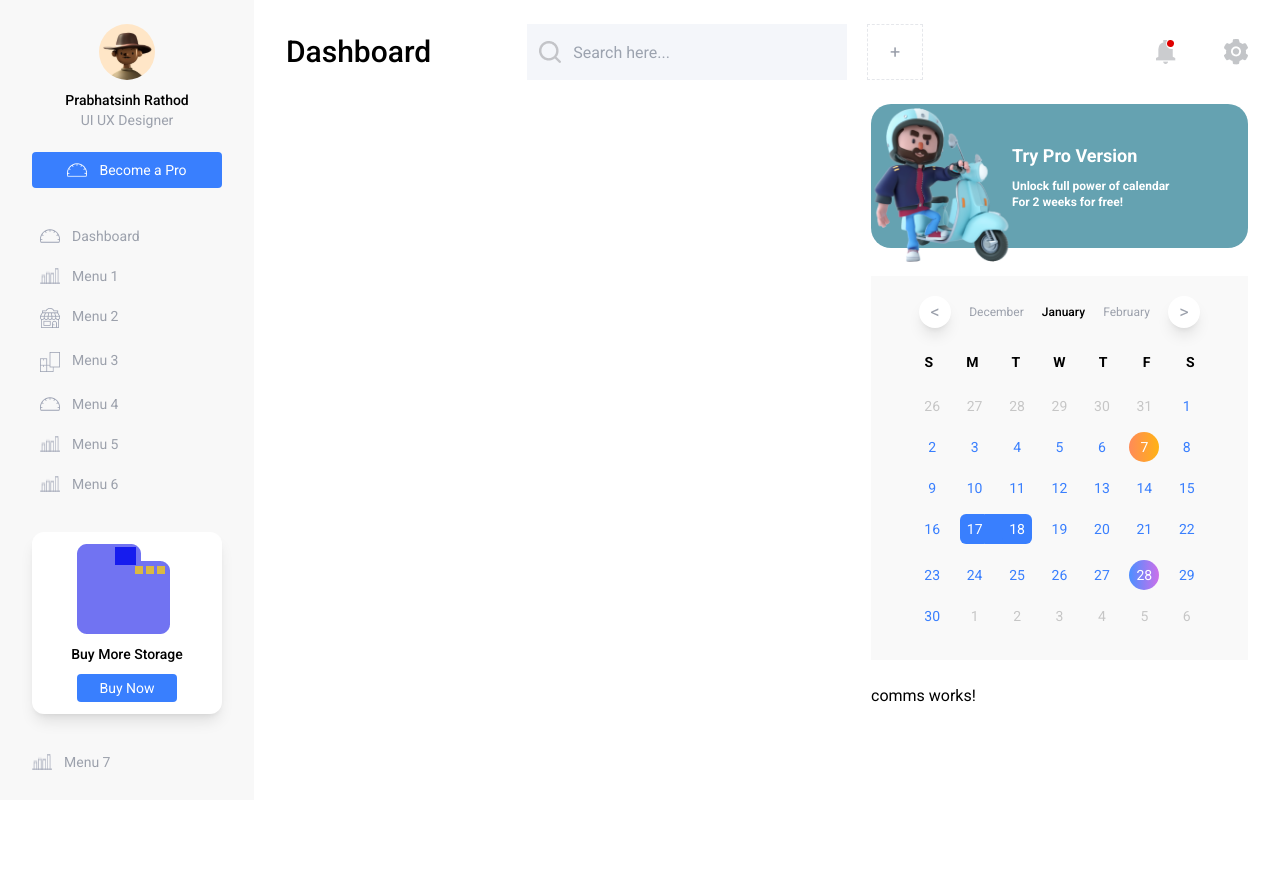
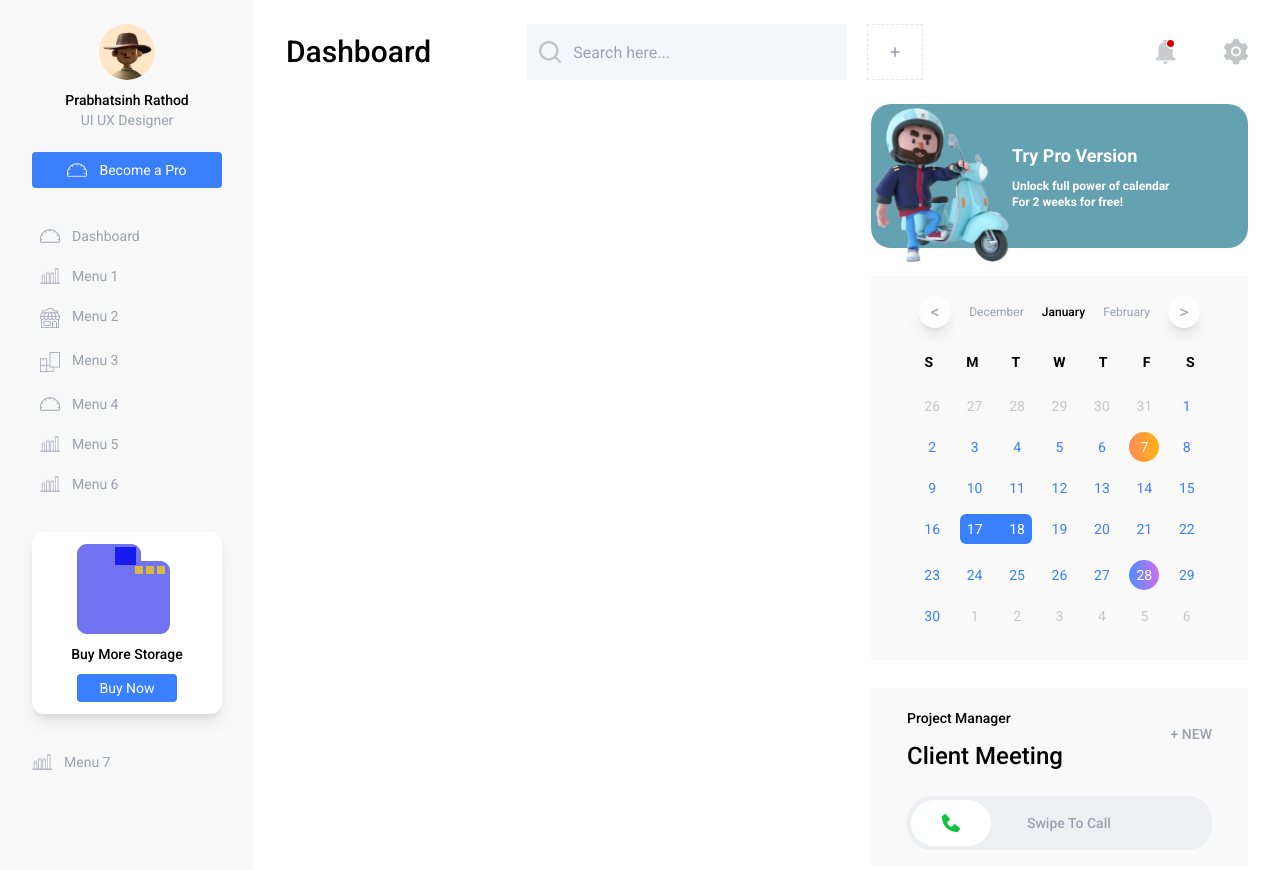
Before and after one commit to EdoriAtiri/Dashboard, an Angular app: page / in a window 1280 px wide. Shown: the top 870 px of the page. Before the commit the page ends 800 px from the top, so only its background shows below. Built offline with nearby package versions, Linux system fonts and the light colour scheme.

Commit message:
added comms component

```diff
--- a/src/app/app.component.html
+++ b/src/app/app.component.html
@@ -1,4 +1,4 @@
-<div class="h-screen w-full bg-white top-container leading-4 font-roboto">
+<div class="min-h-screen w-full bg-white top-container leading-4 font-roboto">
   <app-header class="header"></app-header>
   <app-sidebar class="left-sidebar"></app-sidebar>
   <div class="main"></div>
--- a/src/app/components/calendar/calendar.component.css
+++ b/src/app/components/calendar/calendar.component.css
@@ -32,6 +32,7 @@
   display: flex;
   justify-content: space-evenly;
   align-items: center;
+  z-index: 2;
 }
 
 .selected::after {
--- a/src/app/components/comms/comms.component.html
+++ b/src/app/components/comms/comms.component.html
@@ -1 +1,17 @@
-<p>comms works!</p>
+<div class="w-full h-[177px] px-9 py-5 bg-almost-white">
+  <h3 class="text-sm font-medium mb-3">Project Manager</h3>
+  <div class="flex justify-between items-center mb-6 relative">
+    <p class="font-medium text-2xl">Client Meeting</p>
+    <button class="text-sm font-medium text-light-gray absolute -top-4 right-0">
+      + NEW
+    </button>
+  </div>
+  <div
+    class="h-[54px] bg-[#edeff3] flex items-center justify-start gap-9 p-1 rounded-3xl"
+  >
+    <button class="bg-white w-20 h-full rounded-3xl grid place-content-center">
+      <img src="../../../assets/images/call.png" alt="call icon" />
+    </button>
+    <p class="font-medium text-sm text-light-gray">Swipe To Call</p>
+  </div>
+</div>
```
Also changed, not shown: src/assets/images/call.png (added).
